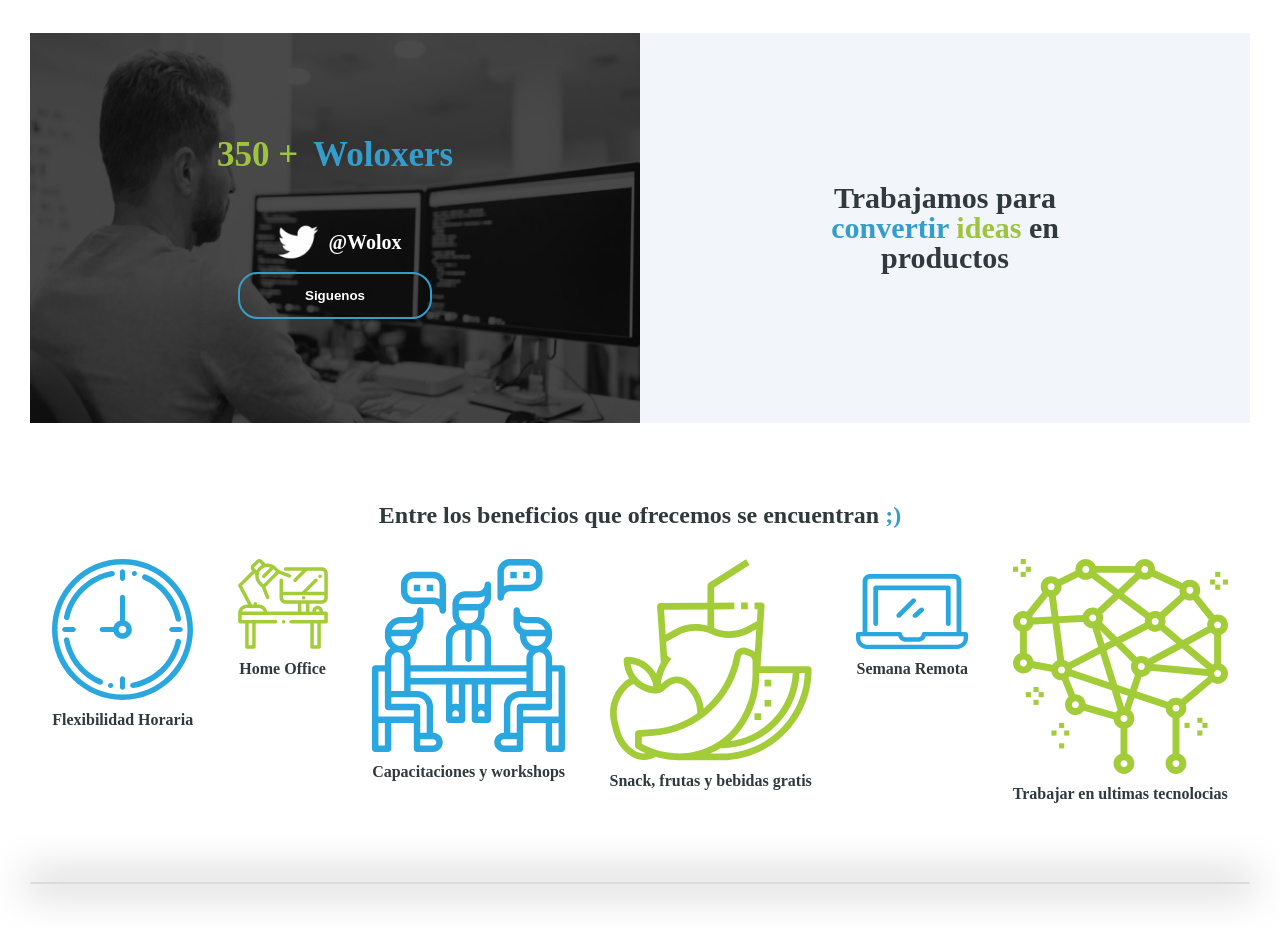
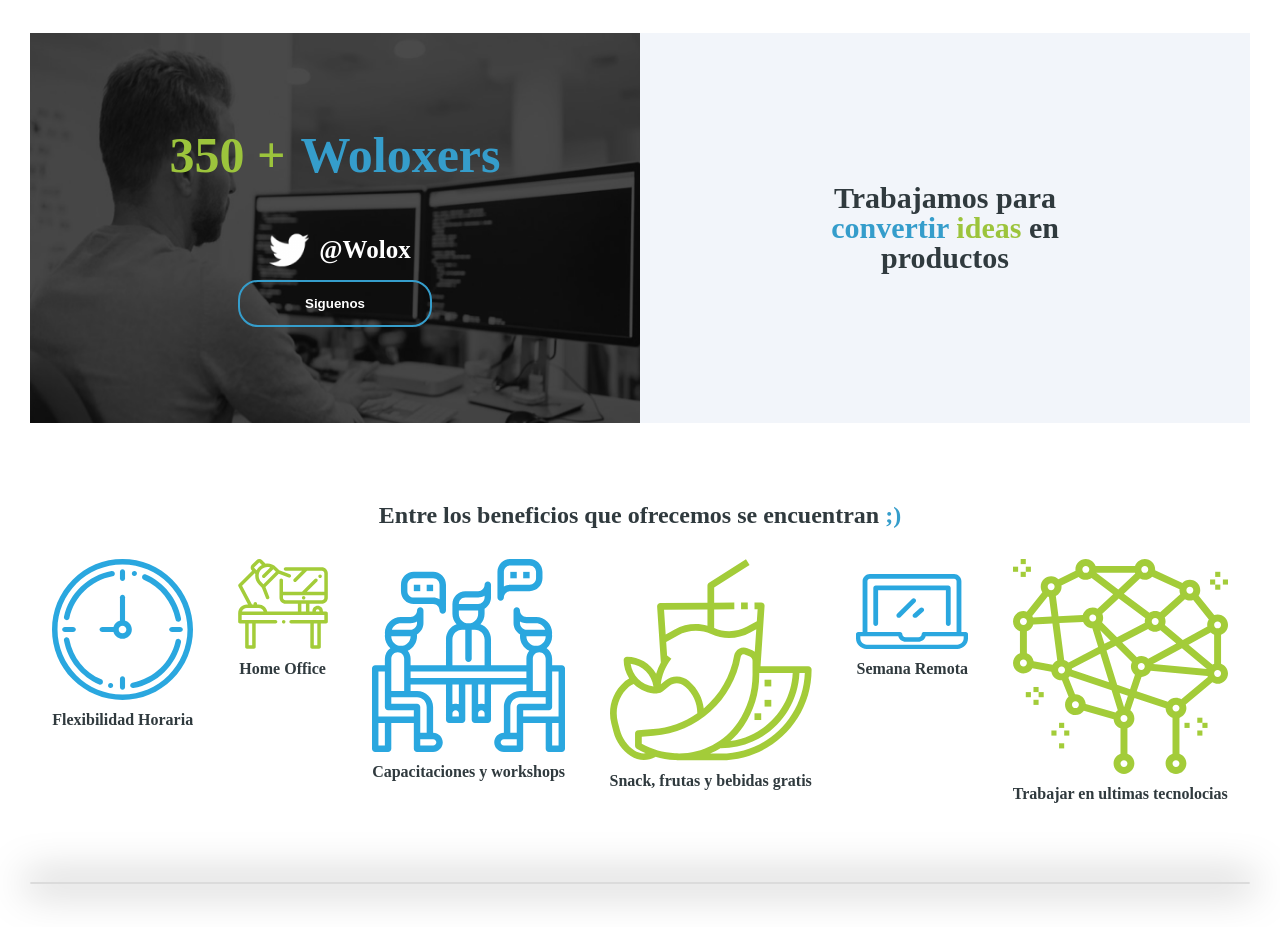
Before and after one commit to NicoCuetoUTN/ChallengeWollox, an Angular app in the folder Wolox/WoloxChallenge/: page / in a window 1280 px wide. Shown: the part 983-1910 px from the top of the page. Built offline with nearby package versions, Linux system fonts and the light colour scheme.

Commit message:
fixing landing responsive

```diff
--- a/Wolox/WoloxChallenge/src/app/components/landing-page/landing-page.component.css
+++ b/Wolox/WoloxChallenge/src/app/components/landing-page/landing-page.component.css
@@ -113,6 +113,15 @@ a.nav-link {
   display: flex;
   justify-content: center;
   align-items: center;
+}
+.text-follow{
+  font-size: 50px;
+  font-family: 'MonserratBold';
+}
+
+.text-wollow{
+  color: white;
+  font-size: 25px;
 }
 
 .woloxers-container {
@@ -342,6 +351,15 @@ hr.custom {
     width: 100%;
     height: 260px;
   }
+  .text-follow{
+    font-size: 35px;
+    font-family: 'MonserratBold';
+  }
+
+  .text-wollow{
+    color: white;
+    font-size: 16px;
+  }
 }
 
 @media (max-width: 321px) {
@@ -355,4 +373,14 @@ hr.custom {
     width: 100%;
     height: 200px;
   }
+
+  .text-follow{
+    font-size: 25px;
+    font-family: 'MonserratBold';
+  }
+
+  .text-wollow{
+    color: white;
+    font-size: 10px;
+  }
 }
--- a/Wolox/WoloxChallenge/src/app/components/landing-page/landing-page.component.html
+++ b/Wolox/WoloxChallenge/src/app/components/landing-page/landing-page.component.html
@@ -51,12 +51,12 @@
       <!-- Image background container -->
       <div>
         <div class="woloxers-container">
-          <span style="color: #9cc43c; font-size: 35px; font-family: 'MonserratBold'; margin-right: 15px;">350
-            +</span><span style="color: #359dcb; font-size: 35px; font-family: 'MonserratBold';">Woloxers</span>
+          <span class="text-follow" style="color: #9cc43c; margin-right: 15px;">350
+            +</span><span class="text-follow" style="color: #359dcb;">Woloxers</span>
         </div>
         <div class="follow-img-container">
           <img src="../../../assets/landing-page/twitter-48.png" class="follow-img"><span
-            style="color: white; font-size: 20px;"> @Wolox</span>
+            class="text-wollow"> @Wolox</span>
         </div>
         <div class="follow-us-container">
           <button (click)="gotoExternalUrl('https://twitter.com/Wolox')" class="outline-btn">Siguenos</button>
```
